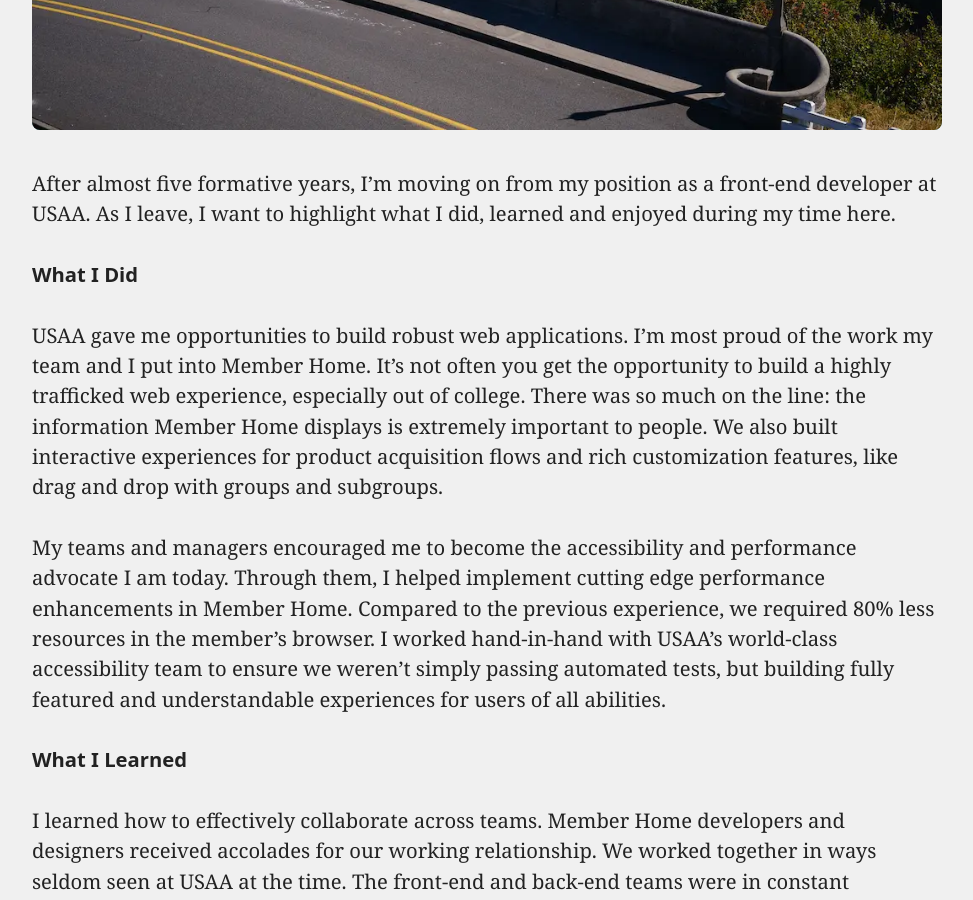
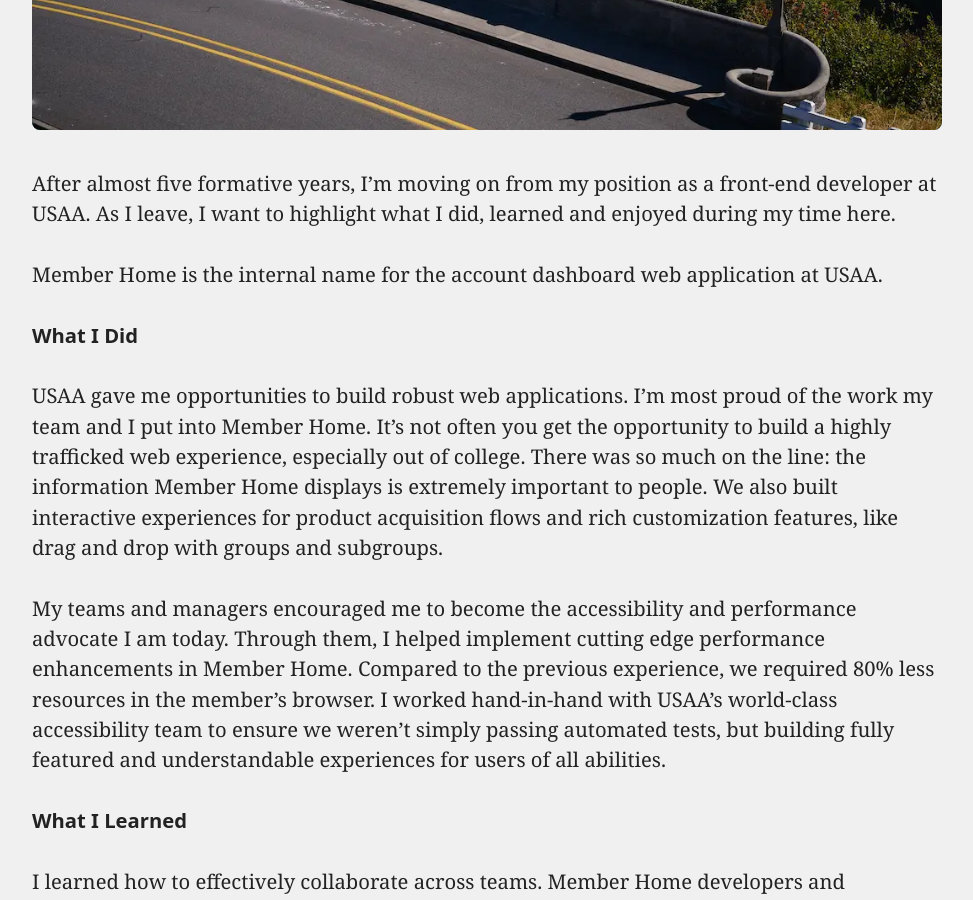
Before and after one commit to caseycarroll/caseycarroll.github.io, a Jekyll site: the page built from _posts/2022-02-22-saying-goodbye.markdown, in a window 1280 px wide and 900 px high, scrolled down 857 px. Shown: the whole window, without its empty margins (153-1126 px from the left). Built offline with Jekyll 4.4.1, drawn with Linux system fonts in a browser that asks for light colours.

Commit message:
add note

```diff
--- a/_posts/2022-02-22-saying-goodbye.markdown
+++ b/_posts/2022-02-22-saying-goodbye.markdown
@@ -5,6 +5,8 @@ date:   2022-02-22 08:03:12 -0800
 hero-img: /assets/images/compressed/DSCF0486.webp
 ---
 After almost five formative years, I'm moving on from my position as a front-end developer at USAA. As I leave, I want to highlight what I did, learned and enjoyed during my time here.
+
+> Member Home is the internal name for the account dashboard web application at USAA.
 
 ## What I Did
 USAA gave me opportunities to build robust web applications. I'm most proud of the work my team and I put into Member Home. It's not often you get the opportunity to build a highly trafficked web experience, especially out of college. There was so much on the line: the information Member Home displays is extremely important to people. We also built interactive experiences for product acquisition flows and rich customization features, like drag and drop with groups and subgroups.
```
